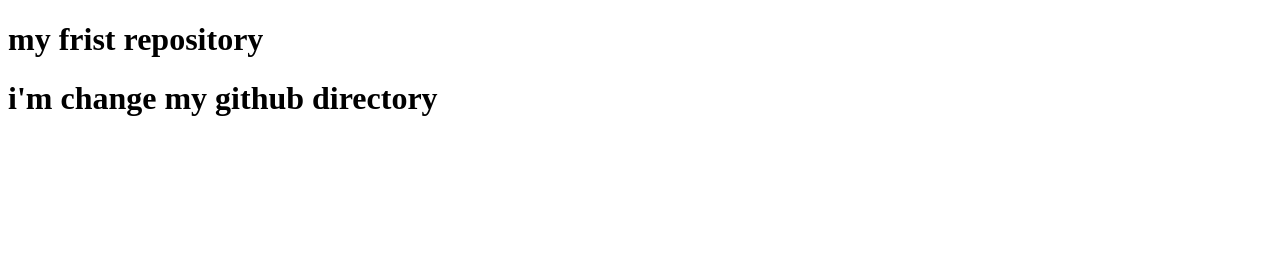
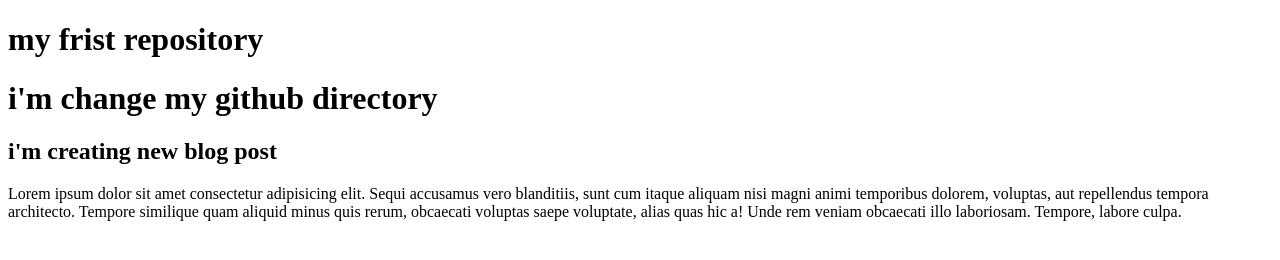
Before and after one commit to Dev-Zual/my-frist-repo, a plain HTML site: page index.html in a window 1280 px wide. Drawn offline with Linux system fonts and the light colour scheme.

Commit message:
new blog post

```diff
--- a/index.html
+++ b/index.html
@@ -9,5 +9,9 @@
 <body>
     <h1>my frist repository</h1>
     <h1>i'm change my github directory</h1>
+    <div>
+        <h2>i'm creating new blog post</h2>
+        <p>Lorem ipsum dolor sit amet consectetur adipisicing elit. Sequi accusamus vero blanditiis, sunt cum itaque aliquam nisi magni animi temporibus dolorem, voluptas, aut repellendus tempora architecto. Tempore similique quam aliquid minus quis rerum, obcaecati voluptas saepe voluptate, alias quas hic a! Unde rem veniam obcaecati illo laboriosam. Tempore, labore culpa.</p>
+    </div>
 </body>
 </html>
```
